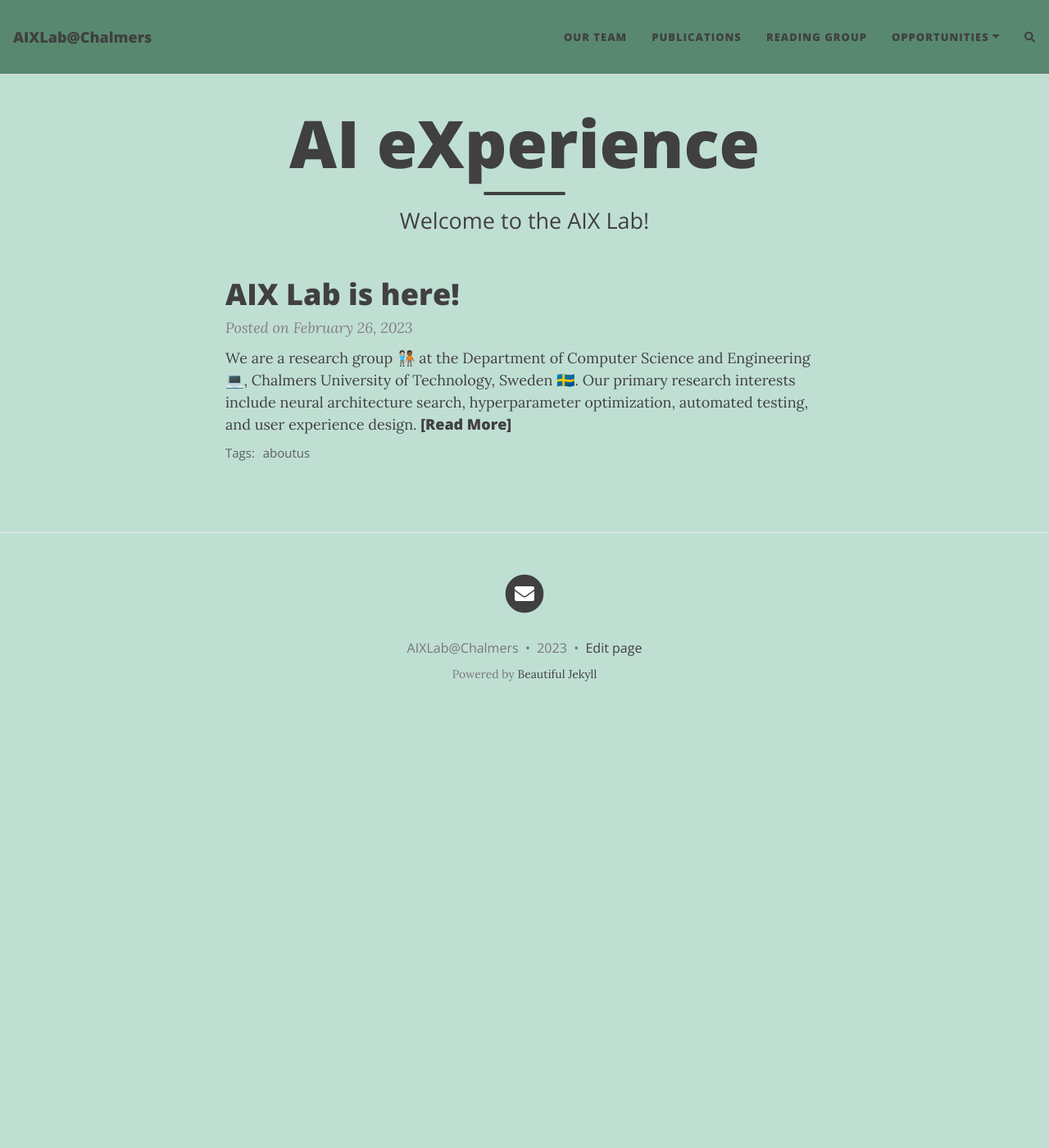
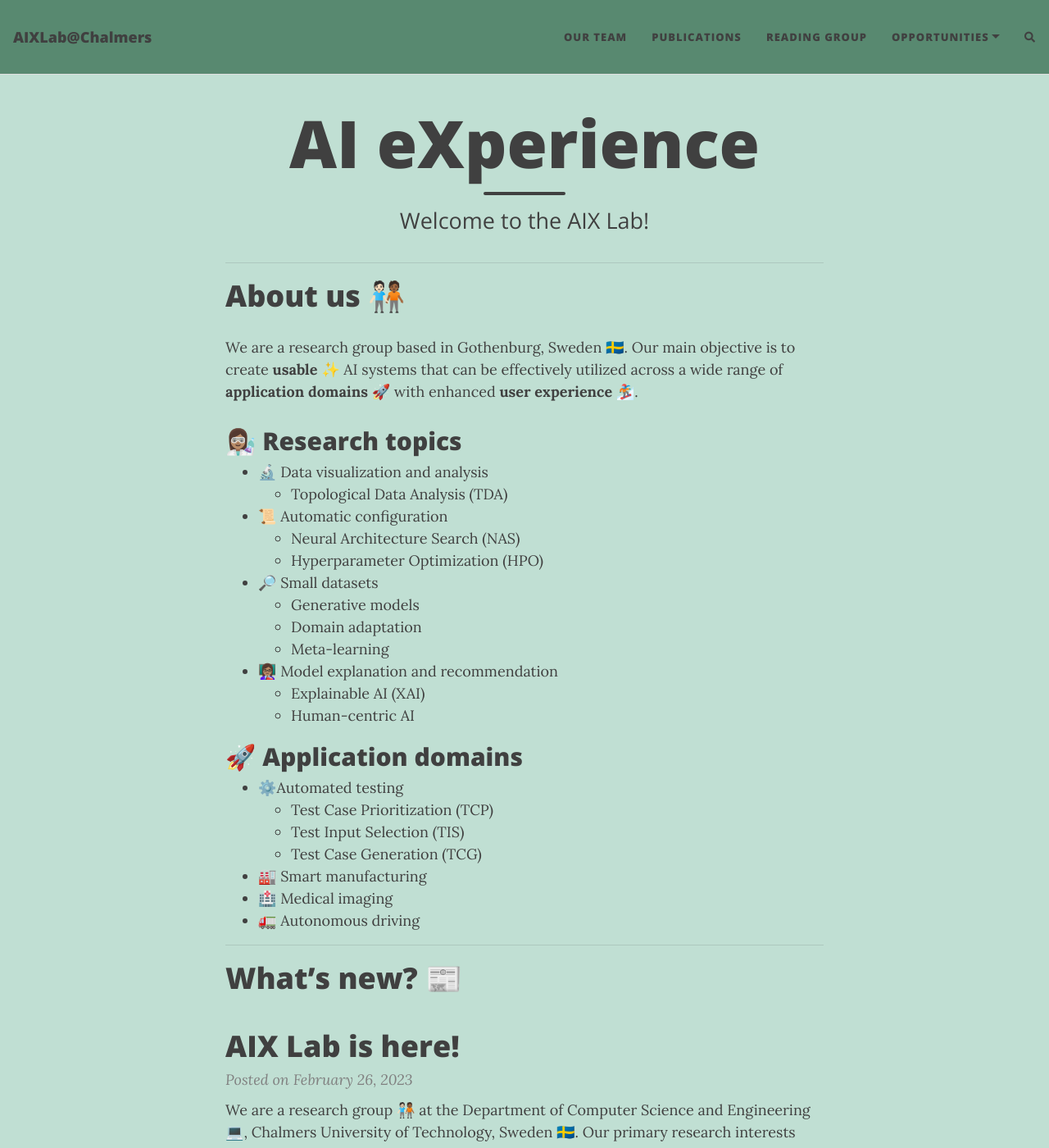
Before and after one commit to usableai/usableai.github.io, a Jekyll site: the page built from index.md, in a window 1280 px wide and 1400 px high. Shown: the whole window at 82% size. Built offline with Jekyll 4.4.1, drawn with Linux system fonts in a browser that asks for light colours; nearby versions of some CDN libraries; the list of posts is cut into pages by our own code; comment, search, counter and statistics services are not loaded.

Commit message:
Add short intro

```diff
--- a/index.html
+++ /dev/null
@@ -1,5 +0,0 @@
----
-layout: home
-title: AI eXperience
-subtitle: Welcome to the AIX Lab!
----
--- /dev/null
+++ b/index.md
@@ -0,0 +1,37 @@
+---
+layout: home
+title: AI eXperience
+subtitle: Welcome to the AIX Lab!
+---
+
+---
+# About us 🧑🏻‍🤝‍🧑🏾
+We are a research group based in Gothenburg, Sweden 🇸🇪. Our main objective is to create **usable** ✨ AI systems that can be effectively utilized across a wide range of **application domains** 🚀 with enhanced **user experience** 🏂.
+
+
+## 👩🏽‍🔬 Research topics
+- 🔬 Data visualization and analysis
+  - Topological Data Analysis (TDA)
+- 📜 Automatic configuration
+  - Neural Architecture Search (NAS)
+  - Hyperparameter Optimization (HPO)
+- 🔎 Small datasets
+  - Generative models
+  - Domain adaptation
+  - Meta-learning
+- 👩🏽‍🏫 Model explanation and recommendation
+  - Explainable AI (XAI)
+  - Human-centric AI
+
+
+## 🚀 Application domains
+- ⚙️Automated testing
+  - Test Case Prioritization (TCP)
+  - Test Input Selection (TIS)
+  - Test Case Generation (TCG)
+- 🏭 Smart manufacturing
+- 🏥 Medical imaging
+- 🚛 Autonomous driving
+
+---
+# What's new? 📰
```
Also changed, not shown: _posts/2023-02-26-aboutus.md (+1 -0 lines).
